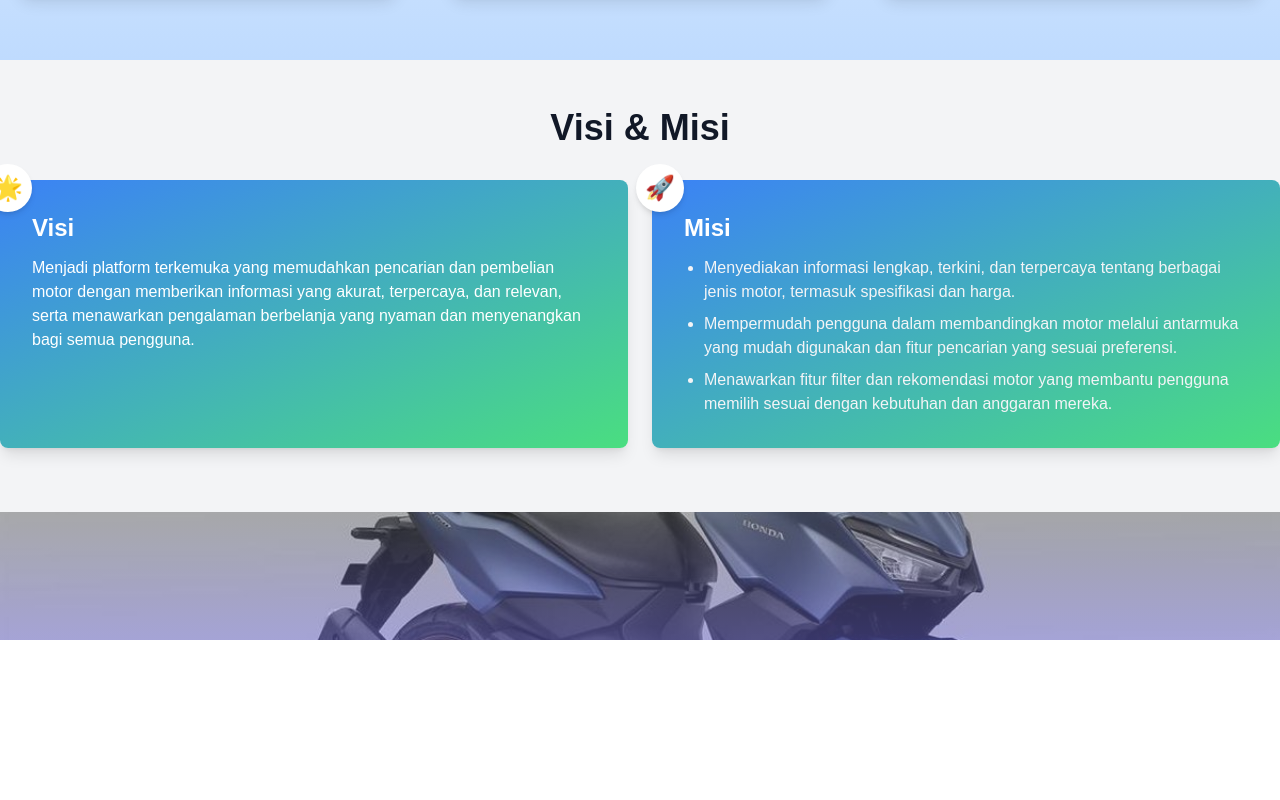
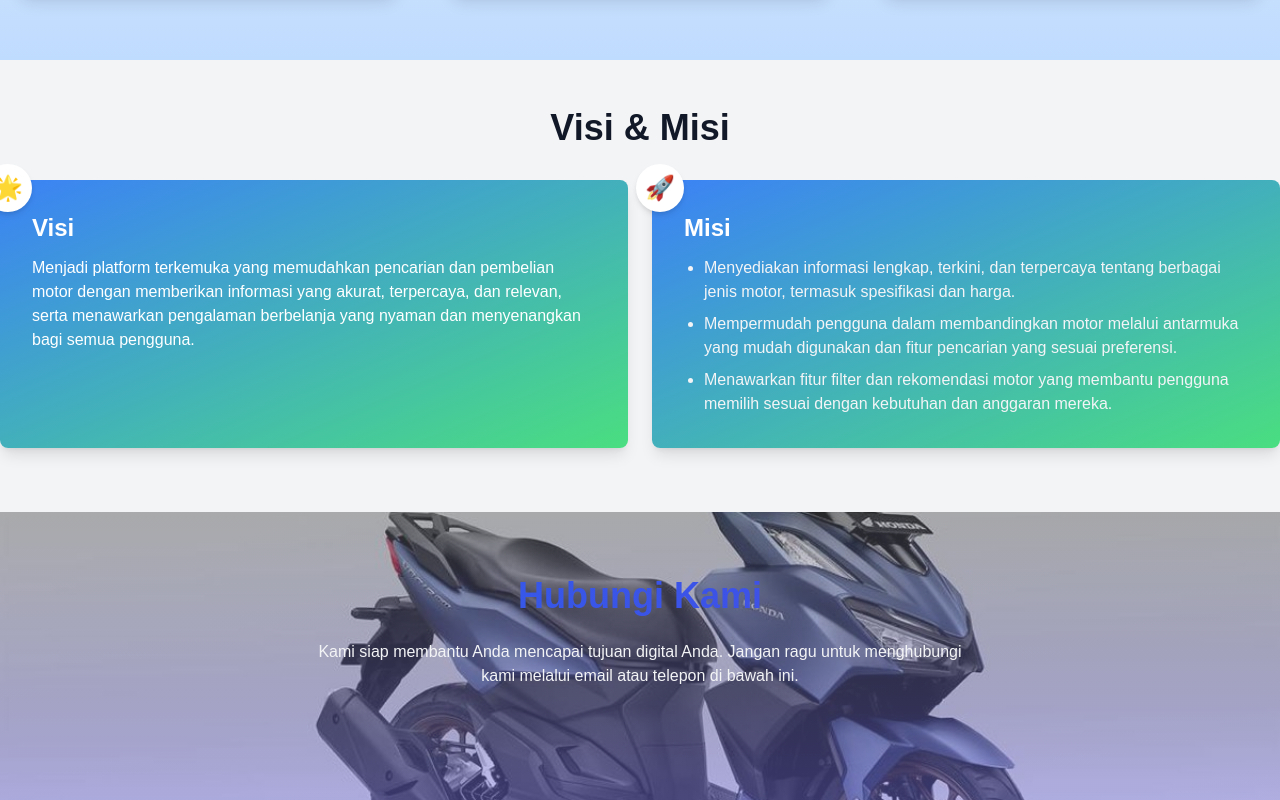
Before and after one commit to TriSasongko/GALACTRI, a Next.js app: page /modules/about in a window 1280 px wide. Shown: the part 1719-2519 px from the top of the page. Before the commit the page ends 2359 px from the top, so only its background shows below. Built offline with nearby package versions, Linux system fonts and the light colour scheme.

Commit message:
Menambahkan section Hubungi Kami

```diff
--- a/app/modules/about/page.tsx
+++ b/app/modules/about/page.tsx
@@ -183,6 +183,17 @@ const AboutPage = () => {
     <div className="absolute inset-0 bg-gradient-to-b from-black/20 to-indigo-600/30"></div>  {/* Mengurangi kegelapan gradient */}
     </div>
 
+    <div className="relative text-center space-y-6 mb-12">
+    <h2 className="text-4xl font-extrabold text-transparent bg-clip-text bg-gradient-to-r from-blue-600 to-indigo-600">
+      Hubungi Kami
+    </h2>
+    <p className="text-gray-100 max-w-2xl mx-auto">
+      Kami siap membantu Anda mencapai tujuan digital Anda. Jangan ragu untuk menghubungi kami melalui email atau telepon di bawah ini.
+    </p>
+  </div>
+
+
+
       </div>
 
 
```
